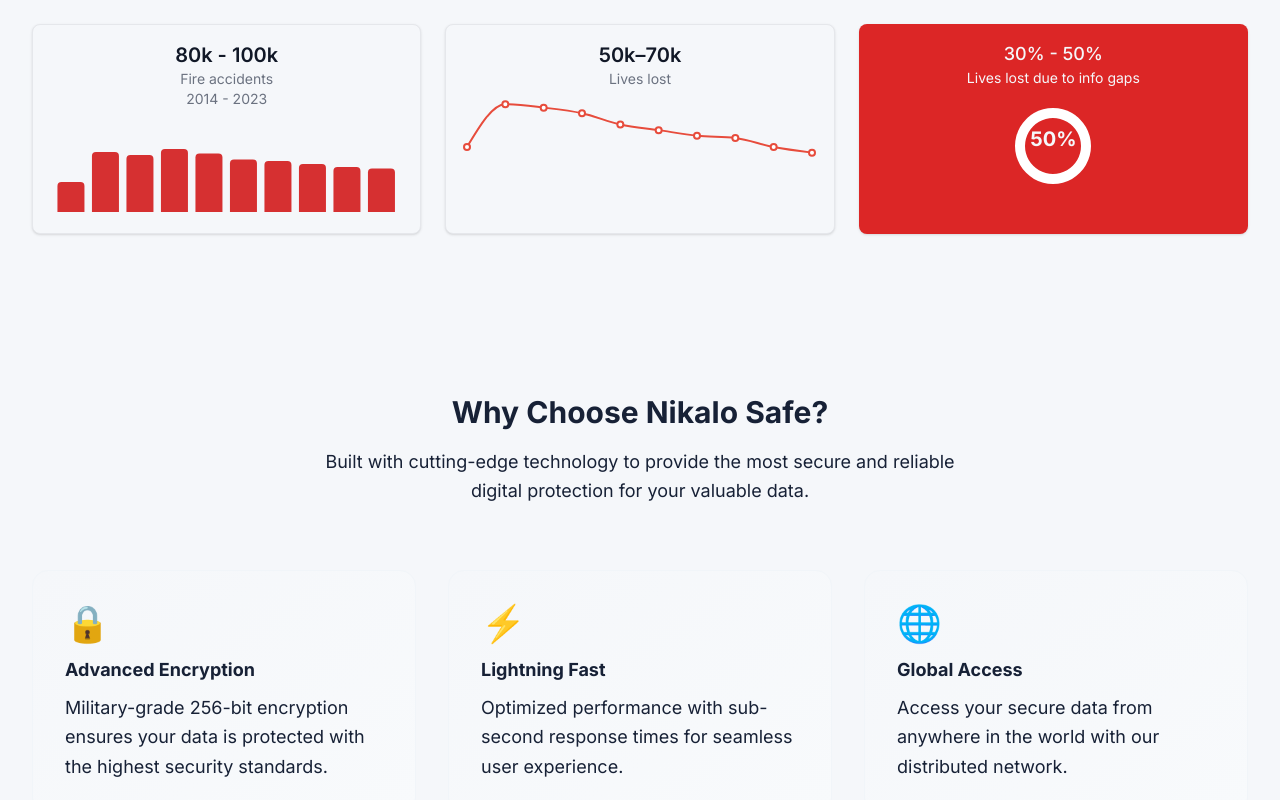
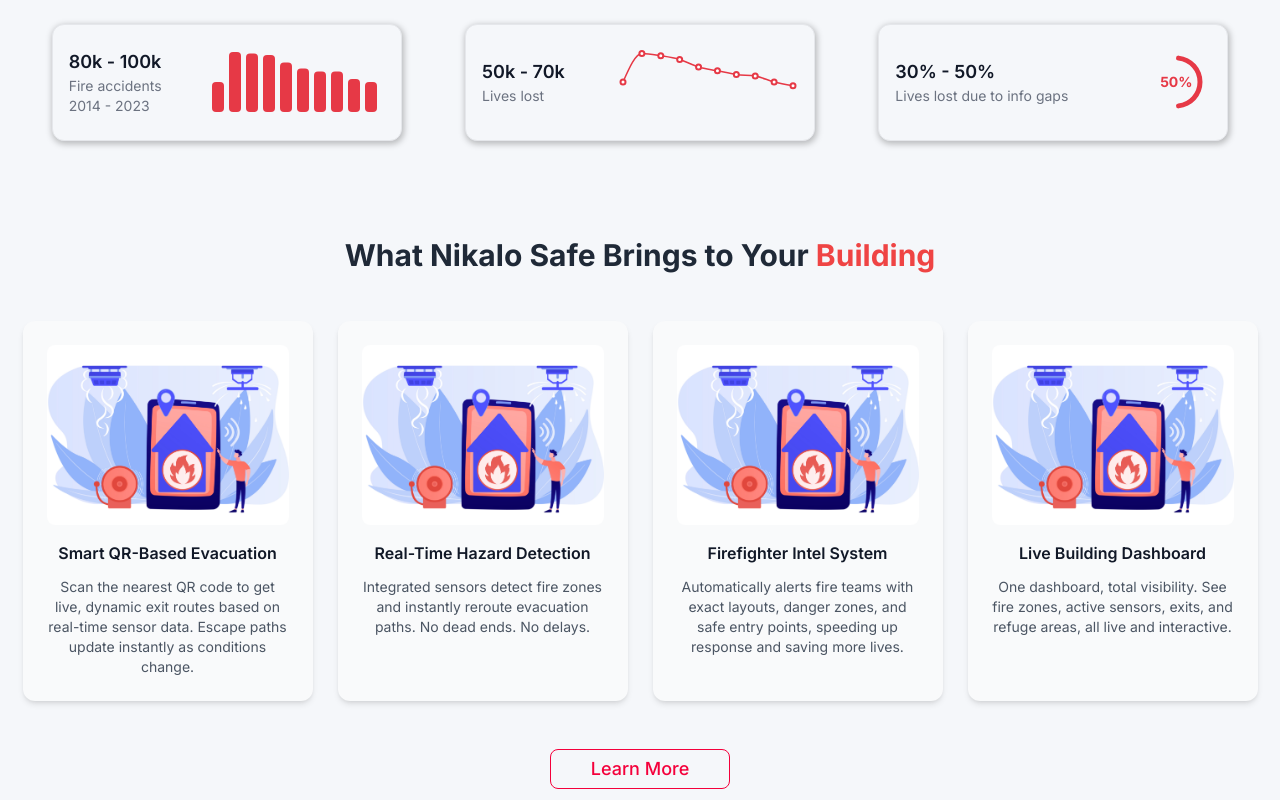
Before and after one commit to 10-Dimensions-Design-Services/nikalo-safe, a React (Create React App) app in the folder client/: page / in a window 1280 px wide. Shown: the part 900-1700 px from the top of the page. Built offline with nearby package versions, Linux system fonts and the light colour scheme.

Commit message:
Updated Graph section

```diff
--- a/client/src/components/FeaturesSection.jsx
+++ b/client/src/components/FeaturesSection.jsx
@@ -1,87 +1,93 @@
 import React from 'react';
+import feature1 from '../assets/Images/SmartFireAlarm.jpg';
 
-const FeaturesSection = () => {
-  const features = [
+// Array of feature objects containing id, title, description, and image for each card
+const visualFeatures = [
   {
-      icon: "🔒",
-      title: "Advanced Encryption",
-      description: "Military-grade 256-bit encryption ensures your data is protected with the highest security standards."
+    id: 1,
+    title: "Smart QR-Based Evacuation",
+    description:
+      "Scan the nearest QR code to get live, dynamic exit routes based on real-time sensor data. Escape paths update instantly as conditions change.",
+    image: feature1,
   },
   {
-      icon: "⚡",
-      title: "Lightning Fast",
-      description: "Optimized performance with sub-second response times for seamless user experience."
+    id: 2,
+    title: "Real-Time Hazard Detection",
+    description:
+      "Integrated sensors detect fire zones and instantly reroute evacuation paths. No dead ends. No delays.",
+    image: feature1,
   },
   {
-      icon: "🌐",
-      title: "Global Access",
-      description: "Access your secure data from anywhere in the world with our distributed network."
+    id: 3,
+    title: "Firefighter Intel System",
+    description:
+      "Automatically alerts fire teams with exact layouts, danger zones, and safe entry points, speeding up response and saving more lives.",
+    image: feature1,
   },
   {
-      icon: "🛡️",
-      title: "Zero-Knowledge Architecture",
-      description: "We can't see your data. Only you have access to your encrypted information."
+    id: 4,
+    title: "Live Building Dashboard",
+    description:
+      "One dashboard, total visibility. See fire zones, active sensors, exits, and refuge areas, all live and interactive.",
+    image: feature1,
   },
-    {
-      icon: "📱",
-      title: "Cross-Platform",
-      description: "Available on all devices - desktop, mobile, and web with seamless synchronization."
-    },
-    {
-      icon: "🔧",
-      title: "Easy Integration",
-      description: "Simple API integration for developers to add security to their applications."
-    }
 ];
 
+// Main Features Section Component
+// Displays a grid of feature cards showcasing Nikalo Safe's capabilities
+const FeaturesSection = () => {
   return (
-    <section className="section-padding bg-white">
-      <div className="container-max">
-        <div className="text-center mb-12 md:mb-16">
-          <h2 className="title-2 text-black mb-4">
-            Why Choose Nikalo Safe?
+    // Main section container with white background and vertical padding
+    <section className="pt-0 pb-[98px] bg-white">
+      {/* Centered container with max width and horizontal padding */}
+      <div className="max-w-7xl mx-auto px-4">
+        {/* Main Heading */}
+        <div className="text-center mb-12">
+          <h2 className="text-3xl font-bold text-gray-800 mb-12">
+            What Nikalo Safe Brings to Your <span className="text-red-500">Building</span>
           </h2>
-          <p className="paragraph-regular-1 text-black max-w-2xl mx-auto">
-            Built with cutting-edge technology to provide the most secure and reliable
-            digital protection for your valuable data.
-          </p>
         </div>
 
-        <div className="grid grid-cols-1 md:grid-cols-2 lg:grid-cols-3 gap-6 md:gap-8">
-          {features.map((feature, index) => (
+        {/* Spacing between heading and cards */}
+
+        {/* Feature Cards Grid */}
+        {/* Responsive grid: 1 column on mobile, 2 on small screens, 4 on large screens */}
+        <div className="grid grid-cols-1 sm:grid-cols-2 lg:grid-cols-4 gap-4 md:gap-3 justify-items-center">
+          {/* Map through features array to render individual cards */}
+          {visualFeatures.map((feature) => (
             <div
-              key={index}
-              className="group p-6 md:p-8 rounded-2xl bg-gradient-to-br from-white to-secondary-50 border border-secondary-100 hover:border-primary-200 hover:shadow-xl transition-all duration-300 hover:-translate-y-1"
-            >
-              <div className="text-3xl md:text-4xl mb-4 group-hover:scale-110 transition-transform duration-300">
-                {feature.icon}
-              </div>
-              <h3 className="title-4 text-black mb-3">
+              key={feature.id}
+              // Card styling with hover effects and responsive padding
+              className="bg-gray-50 hover:bg-white shadow-md rounded-xl w-full max-w-[290px] p-4 md:p-6 flex flex-col items-center transition-transform hover:scale-105 duration-00">
+              {/* Feature image with responsive sizing */}
+              <img
+                src={feature.image}
+                alt={feature.title}
+                className="w-full h-[180px] mb-3 md:mb-4 object-cover rounded-lg"/>
+              {/* Feature title with responsive text sizing */}
+              <h3 className="text-sm md:text-base font-semibold text-gray-900 text-center mb-2 md:mb-3 leading-tight">
                 {feature.title}
               </h3>
-              <p className="paragraph-regular-1 text-black leading-relaxed">
+              {/* Feature description with responsive text sizing */}
+              <p className="text-xs md:text-sm text-gray-600 text-center leading-relaxed">
                 {feature.description}
               </p>
             </div>
           ))}
         </div>
 
-        <div className="mt-12 md:mt-16 text-center">
-          <div className="bg-gradient-to-r from-primary-50 to-secondary-50 rounded-2xl p-6 md:p-8">
-            <h3 className="title-3 text-black mb-4">
-              Trusted by 10,000+ Users Worldwide
-            </h3>
-            <p className="paragraph-regular-1 text-black mb-6">
-              Join thousands of satisfied customers who trust Nikalo Safe with their data security.
-            </p>
-            <button className="bg-primary text-white hover:bg-primary-dark transition-colors paragraph-bold-1 h-10 px-6 rounded-lg">
-              Start Your Free Trial
+
+        {/* Call-to-Action Button */}
+        <div className="flex justify-center mt-12">
+          {/* Styled button with hover effects and brand colors */}
+          <button className="bg-white text-[#F4003B] border border-[#F4003B] hover:bg-[#F4003B] hover:text-white transition-colors px-10 py-2.5 rounded-lg font-medium text-lg h-10 flex items-center justify-center">
+            Learn More
           </button>
-          </div>
         </div>
       </div>
     </section>
   );
 };
 
+// Export the component for use in other parts of the application
 export default FeaturesSection;
--- a/client/src/components/Graphs.jsx
+++ b/client/src/components/Graphs.jsx
@@ -9,23 +9,29 @@
   ResponsiveContainer,
   XAxis,
 } from "recharts";
-import { useInView } from "react-intersection-observer"; // 👈 Add this
+import { useInView } from "react-intersection-observer"; // Hook for scroll-based animations
 
-// Slightly decreasing fire accidents
+// ============================================================================
+// DATA DEFINITIONS
+// ============================================================================
+
+// Fire accident statistics showingtrend from 2014-2023
+// Values represent relative frequency of fire accidents over the years
 const barData = [
   { name: "2014", val: 20 },
   { name: "2015", val: 40 },
-  { name: "2016", val: 38 },
-  { name: "2017", val: 42 },
-  { name: "2018", val: 39 },
-  { name: "2019", val: 35 },
-  { name: "2020", val: 34 },
-  { name: "2021", val: 32 },
-  { name: "2022", val: 30 },
-  { name: "2023", val: 29 },
+  { name: "2016", val: 39 },
+  { name: "2017", val: 38 },
+  { name: "2018", val: 33 },
+  { name: "2019", val: 29 },
+  { name: "2020", val: 27 },
+  { name: "2021", val: 27 },
+  { name: "2022", val: 22 },
+  { name: "2023", val: 20 },
 ];
 
-// Slightly decreasing lives lost
+// Lives lost statistics showing trend from 2014-2023
+// Values represent relative number of lives lost in fire accidents
 const lineData = [
   { name: "2014", val: 40 },
   { name: "2015", val: 78 },
@@ -39,112 +45,180 @@
   { name: "2023", val: 35 },
 ];
 
+// Radial chart data for percentage display
+// uv: 50 means 50% of the circle will be filled
 const radialData = [
   {
-    name: "Info Gap",
-    uv: 50,
-    fill: "#fff",
+    name:  "Info Gap",
+    uv: 50,     // This value drives the fill percentage (50% = half circle)
+    fill: "#e63946",  // Red color for fire theme
   },
 ];
 
+// ============================================================================
+// MAIN COMPONENT
+// ============================================================================
+
 export default function FireStats() {
+  // ============================================================================
+  // SCROLL ANIMATION SETUP
+  // ============================================================================
+
+  // useInView hook detects when the section comes into viewport
+  // This enables scroll-triggered animations for the charts
   const { ref, inView } = useInView({
-    triggerOnce: true,
-    threshold: 0.4,
+    triggerOnce: true,        // Animation only plays once per session
+    threshold: 0.3,           // Triggers when 30% of section is visible
+    rootMargin: '-50px 0px',  // 50px buffer before triggering
+    initialInView: false,     // Prevents animation on page load
   });
 
+  // ============================================================================
+  // RADIAL CHART ANGLE CALCULATIONS
+  // ============================================================================
+
+  // Extract percentage value from radial data (e.g., 50 for 50%)
+  const percentage = radialData[0].uv;
+
+  // Start angle: 90° = top-center position (12 o'clock)
+  const startAngle = 90;
+
+  // Calculate end angle for clockwise fill
+  // Formula: startAngle - (360 * percentage / 100)
+  // Example: 90 - (360 * 50 / 100) = 90 - 180 = -90° (equivalent to 270°)
+  const endAngle = startAngle - (360 * percentage / 100);
+
   return (
+    // ============================================================================
+    // MAIN SECTION LAYOUT
+    // ============================================================================
+
     <section
-      ref={ref}
+      ref={ref}  // Attach ref for scroll detection
       className="relative overflow-hidden py-12 md:py-24 bg-[#F5F7FA]"
     >
       <div className="container-max px-4 md:px-8">
+        {/* Section Title */}
         <h2 className="text-2xl md:text-3xl font-bold text-center mb-8 text-gray-900">
-          History That Shouldn't <span className="text-red-600">Repeat</span>
+          <span className="text-red-600">Learning </span>from the Past
         </h2>
 
-        <div className="grid grid-cols-1 md:grid-cols-3 gap-6">
-          {/* Card 1 */}
-          <div className="bg-white p-4 rounded-lg border shadow text-center">
-            <h3 className="text-xl font-semibold text-gray-900">80k - 100k</h3>
-            <p className="text-gray-500 text-sm mb-2">
-              Fire accidents
-              <br />
-              2014 - 2023
+        {/* ============================================================================
+        // RESPONSIVE GRID LAYOUT
+        // ============================================================================
+        // Mobile: 1 column, Small screens: 2 columns, Large screens: 3 columns
+        // Cards are centered and have responsive spacing */}
+        <div className="grid grid-cols-1 sm:grid-cols-2 lg:grid-cols-3 gap-4 md:gap-6 justify-center">
+
+          {/* ============================================================================
+          // CARD 1: BAR CHART - Fire Accidents Trend
+          // ============================================================================
+          // Shows decreasing trend of fire accidents from 2014-2023
+          // Responsive design: Text on left, chart on right */}
+          <div className="bg-white rounded-xl border shadow-[1px_2px_6px_1px_rgba(0,0,0,0.25)] flex items-center justify-between w-full max-w-[350px] h-[117px] px-4 mx-auto">
+            {/* Text Content - Left Side */}
+            <div>
+              <h3 className="text-base sm:text-lg font-semibold text-gray-900">80k - 100k</h3>
+              <p className="text-gray-500 text-xs sm:text-sm">
+                Fire accidents<br />2014 - 2023
               </p>
-            <ResponsiveContainer width="100%" height={100}>
-              <BarChart data={barData}>
-                <XAxis dataKey="name" hide />
+            </div>
+
+            {/* Chart Container - Right Side */}
+            <div className="w-[140px] sm:w-[160px] lg:w-[180px] h-[70px]">
+              <ResponsiveContainer width="100%" height="100%">
+                <BarChart data={barData} barCategoryGap="40%">
+                  <XAxis dataKey="name" hide />  {/* Hide x-axis labels for cleaner look */}
                   <Bar
                     dataKey="val"
-                  fill="#d63031"
-                  radius={[4, 4, 0, 0]}
-                  animationBegin={0}
-                  animationDuration={1000}
-                  isAnimationActive={inView} // 👈 Animate only on scroll
-                  activeBar={false}
+                    fill="#e63946"              /* Red color for fire theme */
+                    radius={[4, 4, 4, 4]}      /* Rounded top corners */
+                    barSize={12}                /* Bar thickness */
+                    isAnimationActive={inView}  /* Animate on scroll */
                   />
                 </BarChart>
               </ResponsiveContainer>
             </div>
+          </div>
 
-          {/* Card 2 */}
-          <div className="bg-white p-4 rounded-lg border shadow text-center">
-            <h3 className="text-xl font-semibold text-gray-900">50k–70k</h3>
-            <p className="text-gray-500 text-sm mb-2">Lives lost</p>
-            <ResponsiveContainer width="100%" height={100}>
+          {/* ============================================================================
+          // CARD 2: LINE CHART - Lives Lost Trend
+          // ============================================================================
+          // Shows decreasing trend of lives lost from 2014-2023
+          // Responsive design: Text on left, chart on right */}
+          <div className="bg-white rounded-xl border shadow-[1px_2px_6px_1px_rgba(0,0,0,0.25)] flex items-center justify-between w-full max-w-[350px] h-[117px] px-4 mx-auto">
+            {/* Text Content - Left Side */}
+            <div>
+              <h3 className="text-base sm:text-lg font-semibold text-gray-900">50k - 70k</h3>
+              <p className="text-gray-500 text-xs sm:text-sm">Lives lost</p>
+            </div>
+
+            {/* Chart Container - Right Side */}
+            <div className="w-[140px] sm:w-[160px] lg:w-[180px] h-[70px]">
+              <ResponsiveContainer width="100%" height="100%">
                 <LineChart data={lineData}>
-                <XAxis dataKey="name" hide />
+                  <XAxis dataKey="name" hide />  /* Hide x-axis labels for cleaner look */
                   <Line
-                  type="monotone"
+                    type="monotone"              /* Smooth curve interpolation */
                     dataKey="val"
-                  stroke="#e74c3c"
-                  strokeWidth={2}
-                  dot={true}
-                  activeDot={false}
-                  isAnimationActive={inView} // 👈 Animate only on scroll
-                  animationBegin={0}
-                  animationDuration={1000}
+                    stroke="#e63946"              /* Red color for fire theme */
+                    strokeWidth={1.5}             /* Line thickness */
+                    dot={{                       /* Custom dot styling */
+                      fill: "#ffffff",            /* White fill */
+                      stroke: "#e63946",          /* Red border */
+                      strokeWidth: 2,             /* Border thickness */
+                      r: 2.5,                     /* Dot radius */
+                    }}
+                    isAnimationActive={inView}   /* Animate on scroll */
                   />
                 </LineChart>
               </ResponsiveContainer>
             </div>
+          </div>
 
-          {/* Card 3 */}
-          <div className="bg-red-600 text-white p-4 rounded-lg shadow text-center relative overflow-hidden">
-            <h3 className="text-lg font-medium">30% - 50%</h3>
-            <p className="text-sm mb-2">Lives lost due to info gaps</p>
-            <div className="flex justify-center items-center mt-2">
+          {/* ============================================================================
+          // CARD 3: RADIAL GAUGE - Information Gap Percentage
+          // ============================================================================
+          // Shows percentage of lives lost due to information gaps
+          // Dynamic circle that fills based on percentage value */}
+          <div className="bg-white rounded-xl border shadow-[1px_2px_6px_1px_rgba(0,0,0,0.25)] flex items-center justify-between w-full max-w-[350px] h-[117px] px-4 mx-auto">
+            {/* Text Content - Left Side */}
+            <div>
+              <h3 className="text-base sm:text-lg font-semibold text-gray-900">30% - 50%</h3>
+              <p className="text-gray-500 text-xs sm:text-sm">Lives lost due to info gaps</p>
+            </div>
+
+            {/* Chart Container - Right Side */}
+            <div className="relative w-[60px] sm:w-[65px] lg:w-[70px] h-[70px]">
+              <ResponsiveContainer width="100%" height="100%">
                 <RadialBarChart
-                width={100}
-                height={100}
-                cx="50%"
-                cy="50%"
-                innerRadius="60%"
-                outerRadius="90%"
-                barSize={10}
+                  cx="50%"                       /* Center x-coordinate */
+                  cy="50%"                       /* Center y-coordinate */
+                  innerRadius="65%"              /* Inner circle radius */
+                  outerRadius="100%"             /* Outer circle radius */
+                  barSize={5}                    /* Ring thickness */
+                  startAngle={startAngle}        /* Start angle (90° = top) */
+                  endAngle={endAngle}            /* End angle (calculated dynamically) */
                   data={radialData}
                 >
-                <defs>
-                  <linearGradient id="colorRedWhite" x1="0" y1="0" x2="1" y2="1">
-                    <stop offset="0%" stopColor="#fff" />
-                    <stop offset="100%" stopColor="#ff0000" />
-                  </linearGradient>
-                </defs>
                   <RadialBar
-                  minAngle={15}
-                  clockWise
-                  dataKey="uv"
-                  cornerRadius={10}
-                  fill="url(#colorRedWhite)" // 👈 Red to white gradient
-                  isAnimationActive={inView} // 👈 Animate only on scroll
+                    minAngle={15}                /* Minimum angle for visibility */
+                    clockWise={false}            /* Counter-clockwise direction */
+                    dataKey="uv"                 /* Data key for percentage */
+                    cornerRadius={10}            /* Rounded corners */
+                    fill="#e63946"               /* Red fill color for fire theme */
+                    isAnimationActive={inView}   /* Animate on scroll */
                   />
                 </RadialBarChart>
-            </div>
-            <div className="text-white text-xl font-bold absolute top-[55%] left-[50%] -translate-x-1/2 -translate-y-1/2">
-              50%
+              </ResponsiveContainer>
+
+              {/* Percentage Text Overlay */}
+              <div className="absolute inset-0 flex items-center justify-center text-xs sm:text-sm font-bold text-[#e63946]">
+                {percentage}%
               </div>
             </div>
+          </div>
+
         </div>
       </div>
     </section>
--- a/client/src/pages/Home.jsx
+++ b/client/src/pages/Home.jsx
@@ -13,7 +13,7 @@
       <HeroSection />
       <FireStats />
       <FeaturesSection />
-      <CTASection />
+      {/* <CTASection /> */}
       <Footer />
     </div>
   );
```
Also changed, not shown: client/src/components/Footer.jsx (+7 -7 lines), client/src/assets/Images/SmartFireAlarm.jpg (added). Lines whose indentation alone changed are shown as unchanged.
